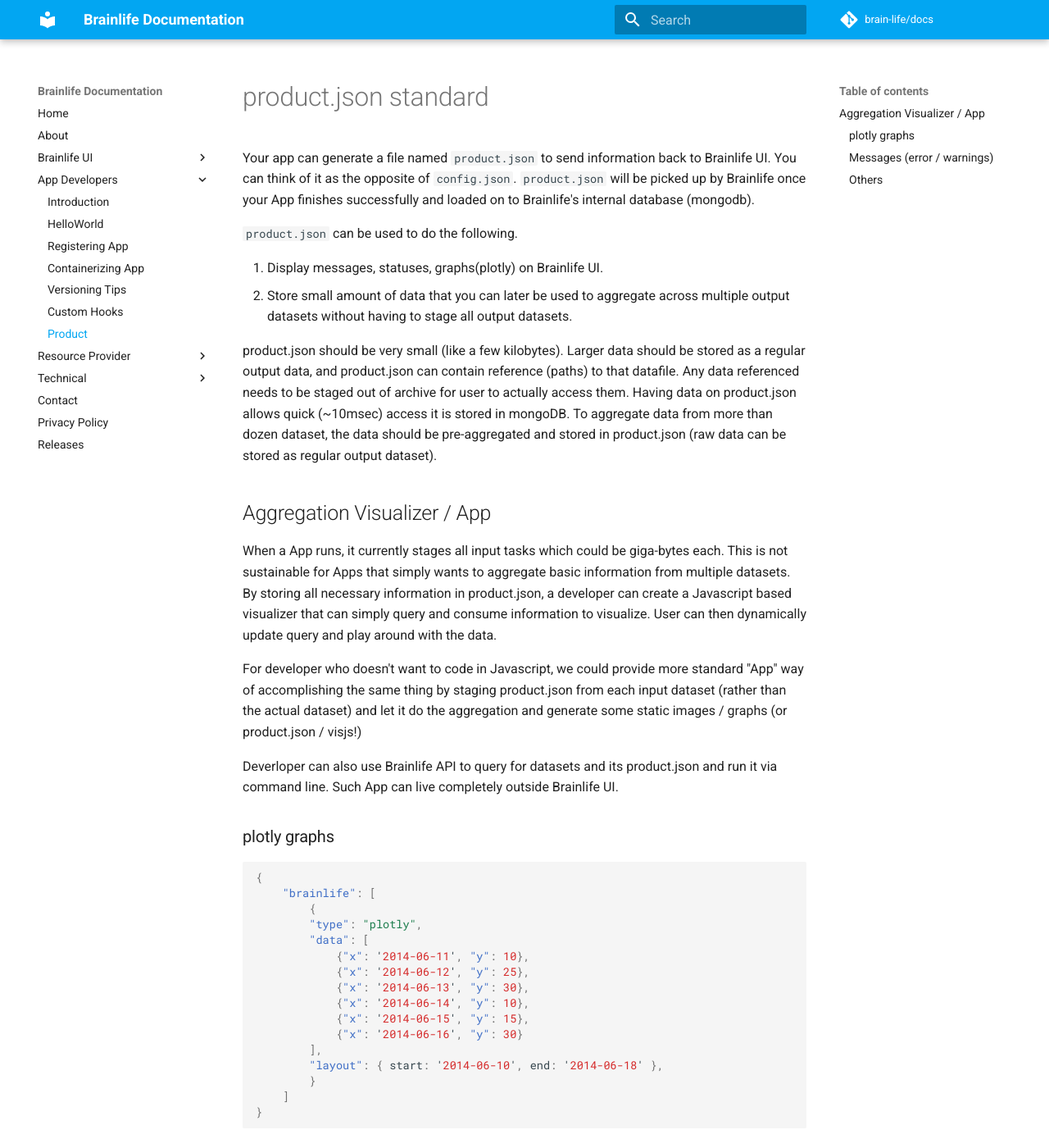
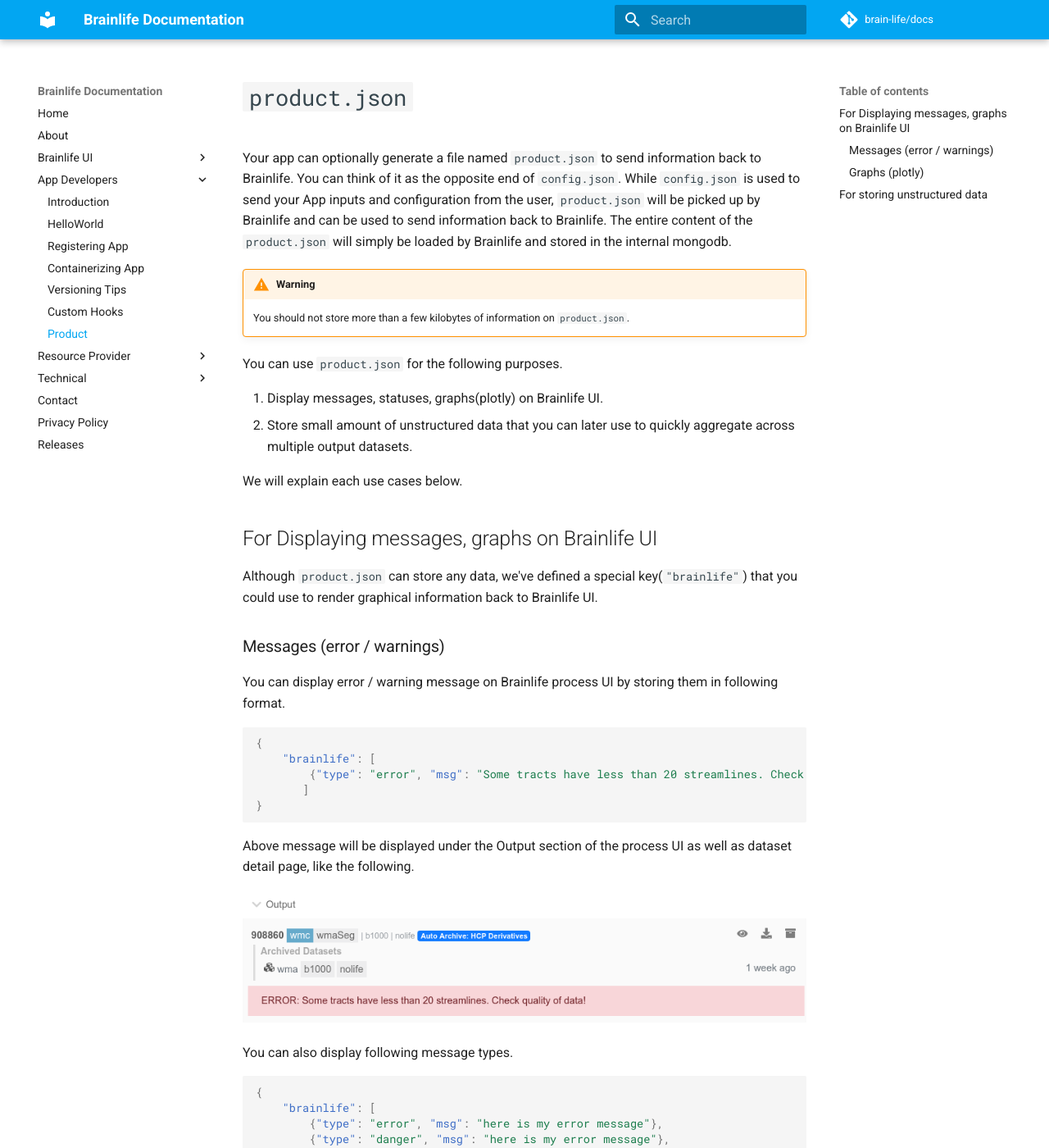
Before and after one commit to brainlife/docs, an MkDocs documentation site: the page built from docs/apps/product.md, in a window 1280 px wide and 1400 px high. Shown: the whole window at 82% size. Built offline with MkDocs 1.6.1 and Material for MkDocs 9.7.7, drawn with Linux system fonts in a browser that asks for light colours; comment, search, counter and statistics services are not loaded; old or Windows-style settings are respelled for this version of MkDocs; some of the changed text lies outside the part shown.

Commit message:
updated product

````diff
--- a/docs/apps/product.md
+++ b/docs/apps/product.md
@@ -1,22 +1,18 @@
-# product.json standard
+# `product.json`
 
-Your app can generate a file named `product.json` to send information back to Brainlife UI. You can think of it as the opposite of `config.json`. `product.json` will be picked up by Brainlife once your App finishes successfully and loaded on to Brainlife's internal database (mongodb).
+Your app can optionally generate a file named `product.json` to send information back to Brainlife. You can think of it as the opposite end of `config.json`. While `config.json` is used to send your App inputs and configuration from the user, `product.json` will be picked up by Brainlife and can be used to send information back to Brainlife. The entire content of the `product.json` will simply be loaded by Brainlife and stored in the internal mongodb.
 
-`product.json` can be used to do the following.
+!!! warning
+    You should not store more than a few kilobytes of information on `product.json`.
+
+You can use `product.json` for the following purposes.
 
 1. Display messages, statuses, graphs(plotly) on Brainlife UI.
-2. Store small amount of data that you can later be used to aggregate across multiple output datasets without having to stage all output datasets.
+2. Store small amount of unstructured data that you can later use to quickly aggregate across multiple output datasets.
 
-product.json should be very small (like a few kilobytes). Larger data should be stored as a regular output data, and product.json can contain reference (paths) to that datafile. Any data referenced needs to be staged out of archive for user to actually access them. Having data on product.json allows quick (~10msec) access it is stored in mongoDB. To aggregate data from more than dozen dataset, the data should be pre-aggregated and stored in product.json (raw data can be stored as regular output dataset).
+We will explain each use cases below.
 
-## Aggregation Visualizer / App
-
-When a App runs, it currently stages all input tasks which could be giga-bytes each. This is not sustainable for Apps that simply wants to aggregate basic information from multiple datasets. By storing all necessary information in product.json, a developer can create a Javascript based visualizer that can simply query and consume information to visualize. User can then dynamically update query and play around with the data.
-
-For developer who doesn't want to code in Javascript, we could provide more standard "App" way of accomplishing the same thing by staging product.json from each input dataset (rather than the actual dataset) and let it do the aggregation and generate some static images / graphs (or product.json / visjs!)
-
-Deverloper can also use Brainlife API to query for datasets and its product.json and run it via command line. Such App can live completely outside Brainlife UI.
-
+## For Displaying messages, graphs on Brainlife UI
 
 <!--
 
@@ -35,13 +31,49 @@
 ```
 -->
 
-### plotly graphs
+Although `product.json` can store any data, we've defined a special key(`"brainlife"`) that you could use to render graphical information back to Brainlife UI.
+
+### Messages (error / warnings)
+
+You can display error / warning message on Brainlife process UI by storing them in following format.
+
+```json
+{
+	"brainlife": [
+		{"type": "error", "msg": "Some tracts have less than 20 streamlines. Check quality of data!"},
+       ]
+}
+```
+
+Above message will be displayed under the Output section of the process UI as well as dataset detail page, like the following.
+
+![messages](/img/product.messages.png)
+
+You can also display following message types.
+
+```json
+{
+	"brainlife": [
+		{"type": "error", "msg": "here is my error message"},
+		{"type": "danger", "msg": "here is my error message"},
+		{"type": "info", "msg": "here is my info message"},
+		{"type": "warning", "msg": "here is my warning message"},
+		{"type": "success", "msg": "here is my warning message"},
+       ]
+}
+```
+
+### Graphs (plotly)
+
+You can also display plotly graph.
+
 
 ```json
 {
 	"brainlife": [
         {
 		"type": "plotly",
+		"name": "my plotly test",
 		"data": [
 			{"x": '2014-06-11', "y": 10},
 			{"x": '2014-06-12', "y": 25},
@@ -56,26 +88,24 @@
 }
 ```
 
-### Messages (error / warnings)
+## For storing unstructured data
 
-```json
-{
-	"brainlife": [
-		{"type": "error", "msg": "here is my error message"},
-		{"type": "danger", "msg": "here is my error message"},
-		{"type": "info", "msg": "here is my info message"},
-		{"type": "warning", "msg": "here is my warning message"},
-		{"type": "success", "msg": "here is my warning message"},
-       ]
-}
-```
+Any unstructured data can be just stored anywhere inside the `product.json`.
 
-### Others
-
-Any unstructured data can be just stored anywhere inside the product.json as usual.
+Like..
 
 ```json
 {
     "rmse": 123,
 }
 ```
+
+You might have App that could produce multi-gigabytes of output datasets. If you need to run aggregation process across many subjects using such outputs, you might end up needing to stage hundreds of gigabytes of output datasets which may or may not be possible, or desirable to do so. Instead, you could produce pre-aggregated data and store it inside `product.json`. You can then query all datasets and download `product.json` contents from each dataset without having to download the actual output datasets. Please take a look at [Brainlife CLI](https://github.com/brain-life/cli) for more information on querying datasets.
+
+<!--
+By storing all pre-aggregated information in `product.json`, you can create a Javascript based visualizer that can simply query and consume information to visualize. User can then dynamically update query and play around with the data.
+
+For developer who doesn't want to code in Javascript, we could provide more standard "App" way of accomplishing the same thing by staging product.json from each input dataset (rather than the actual dataset) and let it do the aggregation and generate some static images / graphs (or product.json / visjs!)
+
+Deverloper can also use Brainlife API to query for datasets and its product.json and run it via command line. Such App can live completely outside Brainlife UI.
+-->
````
Also changed, not shown: docs/img/product.messages.png (added).
